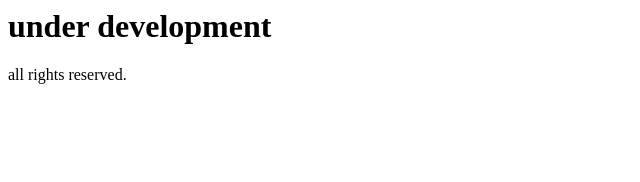
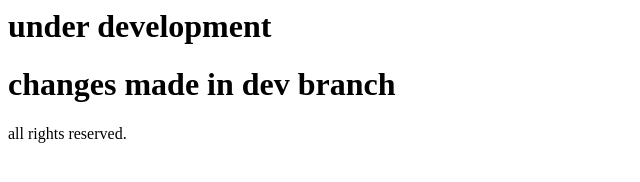
Before and after one commit to Tohidur7/HelloWorldProject, a plain HTML site: page index.html in a window 1280 px wide. Shown: the whole page, without its empty margins (0-640 px from the left). Drawn offline with Linux system fonts and the light colour scheme.

Commit message:
commit to dev after doing changes on index.html

```diff
--- a/index.html
+++ b/index.html
@@ -5,6 +5,7 @@
 
     <body>
         <h1>under development</h1>
+        <h1>changes made in dev branch</h1>
     </body>
     <footer>
         <p>all rights reserved.</p>
```
